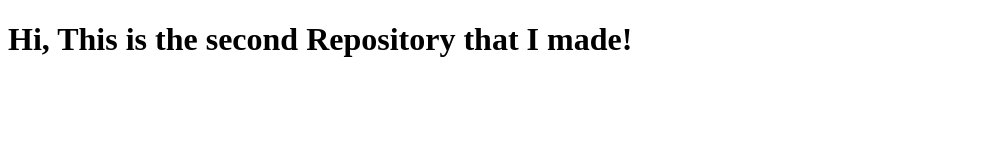
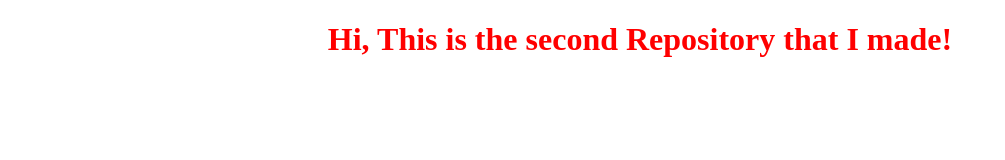
Before and after one commit to MostafaRahimi-7/Two, a plain HTML site: page index.html in a window 1280 px wide. Shown: the whole page, without its empty margins (0-1005 px from the left). Drawn offline with Linux system fonts and the light colour scheme.

Commit message:
Adding a styles to the h1

```diff
--- a/index.html
+++ b/index.html
@@ -1,6 +1,7 @@
 <!DOCTYPE html>
 <html lang="en">
 <head>
+    <link rel="stylesheet" href="styles.css">
     <meta charset="UTF-8">
     <meta name="viewport" content="width=device-width, initial-scale=1.0">
     <title>Two-Repository</title>
--- a/styles.css
+++ b/styles.css
@@ -0,0 +1,4 @@
+h1{
+    color: red;
+    text-align: center;
+}
```
